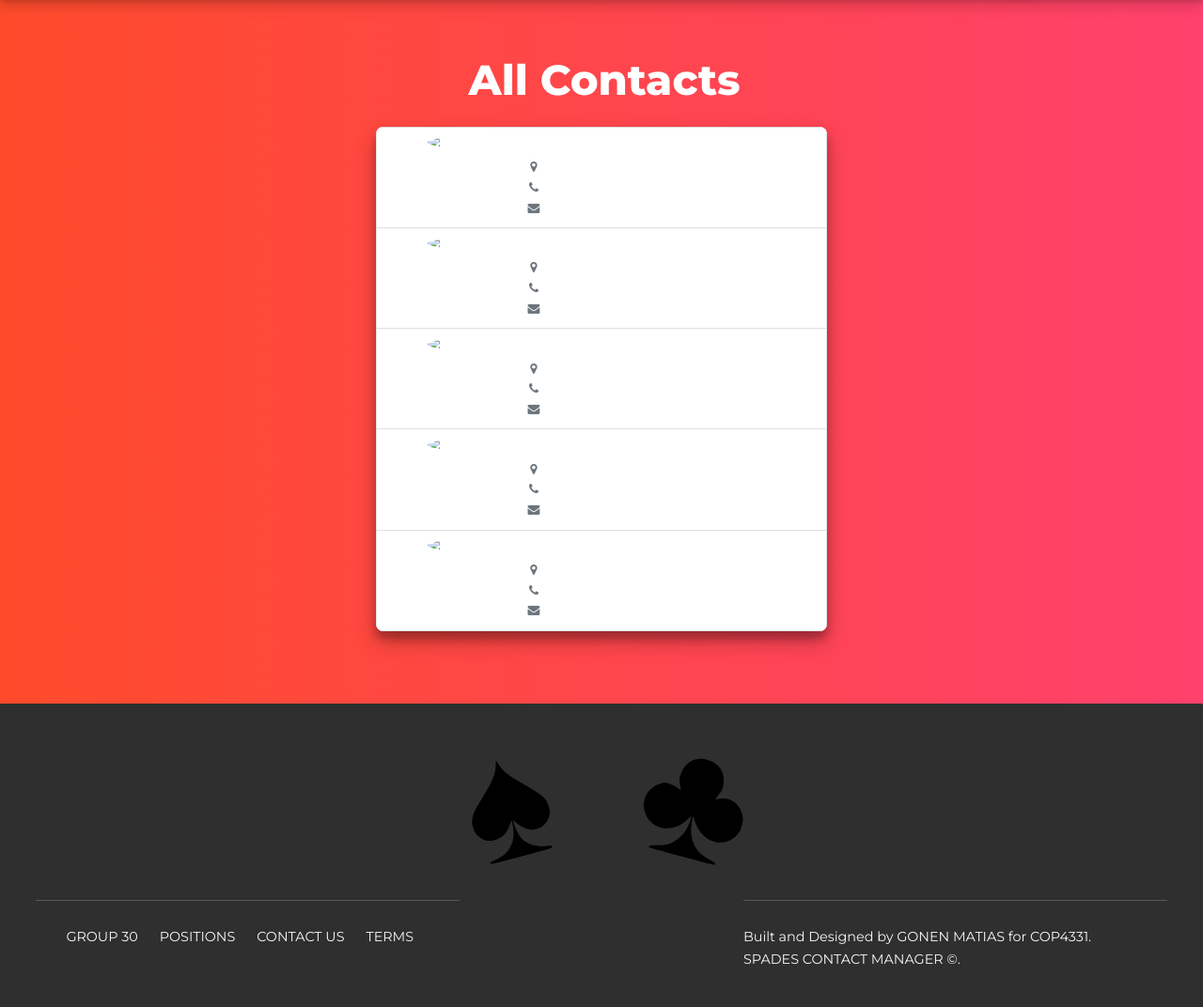
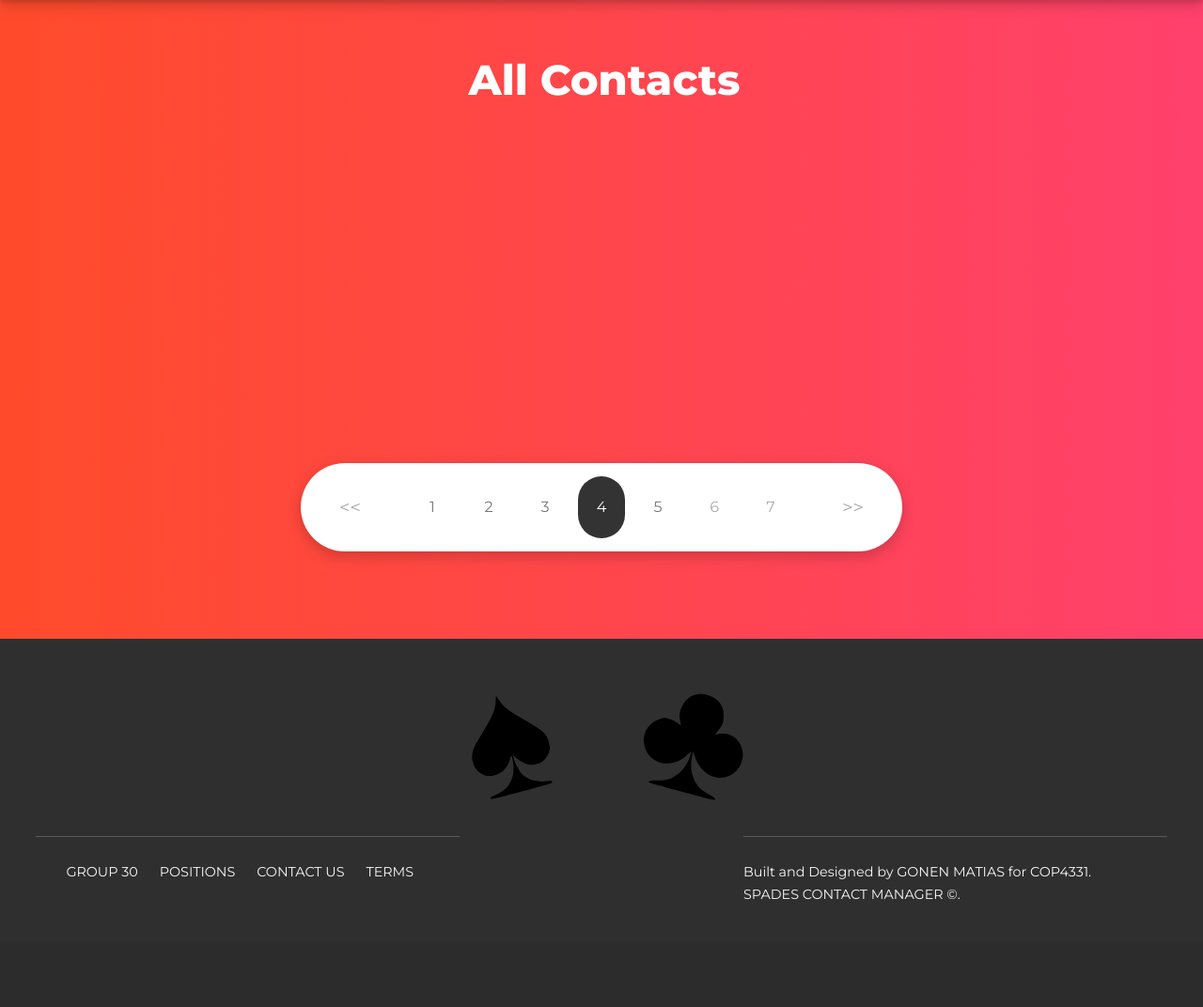
Before and after one commit to shelbymenown/COP4331-Group-30-Contact-Manager, a PHP site: page /Front/VSC/contacts.html in a window 1280 px wide. Shown: the part 90-1162 px from the top of the page at 94% size. After the commit the page ends 1048 px from the top, so only its background shows below. Run offline with PHP 8.4, Linux system fonts and the light colour scheme; some libraries are stand-ins or nearby versions.

Commit message:
added pagination

```diff
--- a/Front/VSC/contacts.css
+++ b/Front/VSC/contacts.css
@@ -286,10 +286,96 @@
 	margin-right: 26px;
 }
 
+.pagination ul
+{
+	position: relative;
+	background-color: #fff;
+	display: flex;
+	padding: 10px 20px;
+	border-radius: 50px;
+	box-shadow: 0 5px 15px rgba(0,0,0,.2);
+}
+
+.pagination ul li
+{
+	list-style: none;
+	line-height: 50px;
+	margin: 0 5px;
+	cursor: pointer;
+}
+
+.pagination ul li a
+{
+	margin: 4px 0;
+    padding: 8px 16px;
+	display: block;
+	text-decoration: none;
+	color: #777;
+	border-radius: 50px;
+    transition: background-color .3s;
+}
+
+.pagination ul li.page-number:hover:not(.disabled) a,
+.pagination ul li.page-number.active a
+{
+	background: #333;
+	color: #fff;
+}
+
+.pagination ul li.disabled:hover a,
+.pagination ul li:first-child:hover a.disabled,
+.pagination ul li:last-child:hover a.disabled
+{
+	background: #ddd;
+}
+
+.pagination ul li:first-child a.disabled,
+.pagination ul li:last-child a.disabled,
+.pagination ul li.disabled a,
+.pagination ul li.disabled
+{
+	color: #aaa;
+	cursor: default;
+}
+
+.pagination ul li.page-number
+{
+	width: 50px;
+	height: 50px;
+	line-height: 50px;
+	text-align: center;
+}
+
+.pagination ul li:first-child:hover a,
+.pagination ul li:last-child:hover a
+{
+	background: #222;
+	color: #fff
+}
+
+.pagination ul li:first-child,
+.pagination ul li:last-child
+{
+	font-size: 20px;
+}
+
+.pagination ul li:first-child
+{
+	margin-right: 30px;
+}
+.pagination ul li:last-child
+{
+	margin-left: 30px;
+}
+
 .main
 {
+	display: flex;
+	flex-direction: column;
+	justify-content: space-between;
+	align-items: center;
 	margin-top: 8.3rem;
-	height: 100%;
+	min-height: 70vh;
 }
 
 @media only screen and (max-width: 31.25em)
--- a/Front/VSC/contacts.html
+++ b/Front/VSC/contacts.html
@@ -9,7 +9,7 @@
 	<link rel="stylesheet" href="https://cdnjs.cloudflare.com/ajax/libs/font-awesome/4.0.0/css/font-awesome.min.css" />
 	<link rel="stylesheet" href="contacts.css" type="text/css">
 
-	<script src="https://code.jquery.com/jquery-3.5.1.slim.min.js"></script>
+	<script src="https://ajax.googleapis.com/ajax/libs/jquery/3.1.0/jquery.min.js"></script>
 	<script src="https://cdn.jsdelivr.net/npm/popper.js@1.16.1/dist/umd/popper.min.js"></script>
 	<script src="https://stackpath.bootstrapcdn.com/bootstrap/4.5.2/js/bootstrap.min.js"></script>
 	<script src="https://cdn.jsdelivr.net/npm/js-cookie@rc/dist/js.cookie.min.js"></script>
@@ -62,8 +62,26 @@
 				</div>
 			</div>
 		</div>
-
-		</div>
+		<nav class="pagination" id="pagination">
+			<ul>
+				<li><a class="page-first disabled" href="#"><<</a></li>
+				<li class="page-number active"><a href="#">1</a></li>
+				<li class="page-number"><a href="#">2</a></li>
+				<li class="page-number"><a href="#">3</a></li>
+				<li class="page-number"><a href="#">4</a></li>
+				<li class="page-number disabled"><a href="#">5</a></li>
+				<li class="page-number disabled"><a href="#">6</a></li>
+				<li><a class="page-last" href="#">>></a></li>
+			</ul>
+		</nav>
+			<!-- <a href="#" class=> << </a>
+			<a href="#">1</a>
+			<a class="active" href="#">2</a>
+			<a href="#">3</a>
+			<a href="#">4</a>
+			<a href="#">5</a>
+			<a href="#">6</a>
+			<a href="#"> >> </a> -->
 	</section>
 	<footer class="footer">
 		<div class="footer__logo-box">
@@ -87,7 +105,6 @@
 						class="footer__link">Spades Contact Manager</a> &copy;.
 				</p>
 			</div>
-		</div>
 	</footer>
 
 </body>
--- a/Front/VSC/contacts.js
+++ b/Front/VSC/contacts.js
@@ -18,12 +18,10 @@
 
 // Handle page load
 $(document).ready(function () {
-	var contact_list = $("#contact-list");
-	var html_contacts_li;
 	var urlParams = new URLSearchParams(window.location.search);
 	token = Cookies.get("token");
 
-	page = urlParams.has("page") ? getInt(urlParams.get("page")) : 0;
+	page = urlParams.has("page") && urlParams.get("page") >= 0 ? urlParams.get("page") : 0;
 	searchQry = urlParams.has("search") ? urlParams.get("search") : '';
 
 	// Change Auth page if not logged in
@@ -32,17 +30,65 @@
 		window.location.pathname = "";
 	}
 
-	// TODO : Load Contacts from API!!!!!
-	loadedContacts = getContacts(token, searchQry, page);
-	// console.log(loadedContacts);
+	// Add event listeners to header buttons
+	$('#logoutBtn').click(doLogout);
+	$('#addBtn').click(doCreate);
 
-	// TODO : Display Contacts in page
-	if (loadedContacts) {
-		// HTML list (unordered)
-		var all_contacts_li = [];
+	// Load Pagination
+	// page = faker.random.number(100) + 10;
+	page = 1;
+	displayPagination(page + 3, 5);
+	// displayPagination(page, page + faker.random.number(100) + 1);
+	// loadPagination(token, searchQry, page);
 
-		loadedContacts.forEach(contact => {
-			console.log(contact);
+	// Load Contacts on page render
+	// loadContacts(token, searchQry, page);
+});
+
+
+function doLogout(e) {
+	Cookies.remove("userId");
+	alert("Logged out successfuly!");
+	window.location.pathname = "";
+}
+
+function doCreate(e) {
+	alert("Create contact form does not exist yet");
+
+	// window.location.pathname = "/create.html";
+}
+
+function loadContacts(token, search, page) {
+	$.ajaxSetup({
+		headers: {
+			'x-access-token': token
+		}
+	});
+
+	let uri = `${URL_BASE}/searchcontact${API_EXTENSION ? "." : ""}${API_EXTENSION}`
+
+	$.get(uri, { search: search, page: page })
+		.done(function (res) {
+			// Display contacts
+			displayContacts(res.contacts);
+			displayPagination(page, res.total_pages ? res.total_pages : page + faker.random.number(4));
+		})
+		.fail(function (jqXHR, textStatus, errorThrown) {
+			// TODO : handle error
+			errMsg = jqXHR.responseJSON && jqXHR.responseJSON.error ? jqXHR.responseJSON.error + "😢" : "An error has occured 😟";
+			console.log(jqXHR); console.log(textStatus); console.log(errorThrown);
+
+			// Display error
+			// showError($("#signup-error"), errMsg)
+		});
+}
+
+
+
+function displayContacts(contacts) {
+	var contact_list = $("#contact-list");
+
+	contacts.forEach(contact => {
 		let FULL_NAME = `${contact.firstName} ${contact.lastName}`;
 
 		// HTML list item
@@ -82,76 +128,88 @@
 
 		// console.log(contact_li);
 		contact_list.append(contact_li);
-
-			// // Append to contact HTML collection
-			// all_contacts_li.push(contact_li);
 	});
-
-		// // Append all li(s) together
-		// html_contacts_li = all_contacts_li.join('\n');
-
-		// // Insert li(s) to DOM
-		// $("#contact-list").
-	}
-	else {
-		// TODO : Display erros if no contacts or invalid page number
 }
 
-	$('#logoutBtn').click(doLogout);
-	$('#addBtn').click(doCreate);
-});
+function displayPagination(page, total_pages)
+{
+	let pagination_ul = $("#pagination ul");
+	let pagination_content = [];
+	pagination_ul.empty();
+
+	let first_page = page > 3 ? page - 3 : 1;
+	let last_page = page > 3 ? page + 3 : 6;
+
+	disabled = page < 6;
+	pagination_content.push(`
+		<li>
+			<a class="page-first ${disabled ? ' disabled' : ''}" href="javascript:;" ${disabled ? '' : 'onclick="changePage(0)"'}><<</a>
+		</li>
+	`);
+
+	for (let p = first_page; p <= last_page; p++)
+	{
+		disabled = p > total_pages;
+		pagination_content.push(`
+			<li class="page-number${page==p && !disabled ? ' active':''} ${disabled ? ' disabled' : ''}">
+				<a href="javascript:;" ${disabled ? '' : `onclick="changePage(${p})"`}>${p}</a>
+			</li>
+		`);
+	}
+
+	disabled = total_pages <= last_page;
+	pagination_content.push(`
+		<li>
+			<a class="page-last ${disabled ? ' disabled' : ''}" href="javascript:;" ${disabled ? '' : ` onclick="changePage(${total_pages})"` }>>></a>
+		</li>`);
+
+	pagination_ul.append(pagination_content.join("\n"));
+}
+
+function changePage(page)
+{
+	if (history.pushState) {
+		var newurl = window.location.protocol + "//" + window.location.host + window.location.pathname
+		+ `?search=${searchQry}` + `&page=${page}`;
+		window.history.pushState({path:newurl},'',newurl);
+	}
+
+	loadContacts(token, searchQry, page);
+}
 
 
-function doLogout(e) {
-	Cookies.remove("userId");
-	alert("Logged out successfuly!");
-	window.location.pathname = "";
-}
 
-function doCreate(e) {
-	alert("Create contact form does not exist yet");
+	// // List of random contacts
+	// // let contacts = [...Array(CONTACTS_PER_PAGE)].map(() => ({
+	// // 	id: faker.random.number(),
+	// // 	firstName: faker.name.firstName(),
+	// // 	lastName: faker.name.lastName(),
+	// // 	phone: faker.phone.phoneNumberFormat(1),
+	// // 	address: faker.address.streetAddress(),
+	// // 	email: faker.internet.email()
+	// // }));
 
-	// window.location.pathname = "/create.html";
-}
+	// console.log("Contacts", contacts);
 
-function getContacts(token, searchQry, page) {
+	// // let contacts = [
+	// // 	{
+	// // 		"name" :
+	// // 	}
+	// // ];
 
-	let uri = `${URL_BASE}/searchcontact${API_EXTENSION ? "." : ""}${API_EXTENSION}`
-	let payload = { token: token, searchName: searchQry, page: page };
+	// // $.get(uri, JSON.stringify(payload))
+	// // 	.done(function (res){
+	// // 		console.log(res);
+	// // 		contacts = res;
+	// // 	})
+	// // 	.fail(function (jqXHR, textStatus, errorThrown) {
+	// // 		// TODO : handle error
+	// // 		errMsg = jqXHR.responseJSON && jqXHR.responseJSON.error ? jqXHR.responseJSON.error + "😢" : "An error has occured 😟";
+	// // 		console.log(jqXHR); console.log(textStatus); console.log(errorThrown);
 
-	// List of random contacts
-	let contacts = [...Array(CONTACTS_PER_PAGE)].map(() => ({
-		id: faker.random.number(),
-		firstName: faker.name.firstName(),
-		lastName: faker.name.lastName(),
-		phone: faker.phone.phoneNumberFormat(1),
-		address: faker.address.streetAddress(),
-		email: faker.internet.email()
-	}));
+	// // 		// Display error
+	// // 		showError($("#signup-error"), errMsg)
+	// // 	});
 
-	console.log(contacts);
-
-	// let contacts = [
-	// 	{
-	// 		"name" :
-	// 	}
-	// ];
-
-	// $.get(uri, JSON.stringify(payload))
-	// 	.done(function (res){
-	// 		console.log(res);
-	// 		contacts = res;
-	// 	})
-	// 	.fail(function (jqXHR, textStatus, errorThrown) {
-	// 		// TODO : handle error
-	// 		errMsg = jqXHR.responseJSON && jqXHR.responseJSON.error ? jqXHR.responseJSON.error + "😢" : "An error has occured 😟";
-	// 		console.log(jqXHR); console.log(textStatus); console.log(errorThrown);
-
-	// 		// Display error
-	// 		showError($("#signup-error"), errMsg)
-	// 	});
-
-	// payload = {userId: userId, page: page}
-	// alert("getContacts() not functional yet");
-	return contacts;
-}
+	// // payload = {userId: userId, page: page}
+	// // alert("getContacts() not functional yet");
```
Lines whose indentation alone changed are shown as unchanged.
